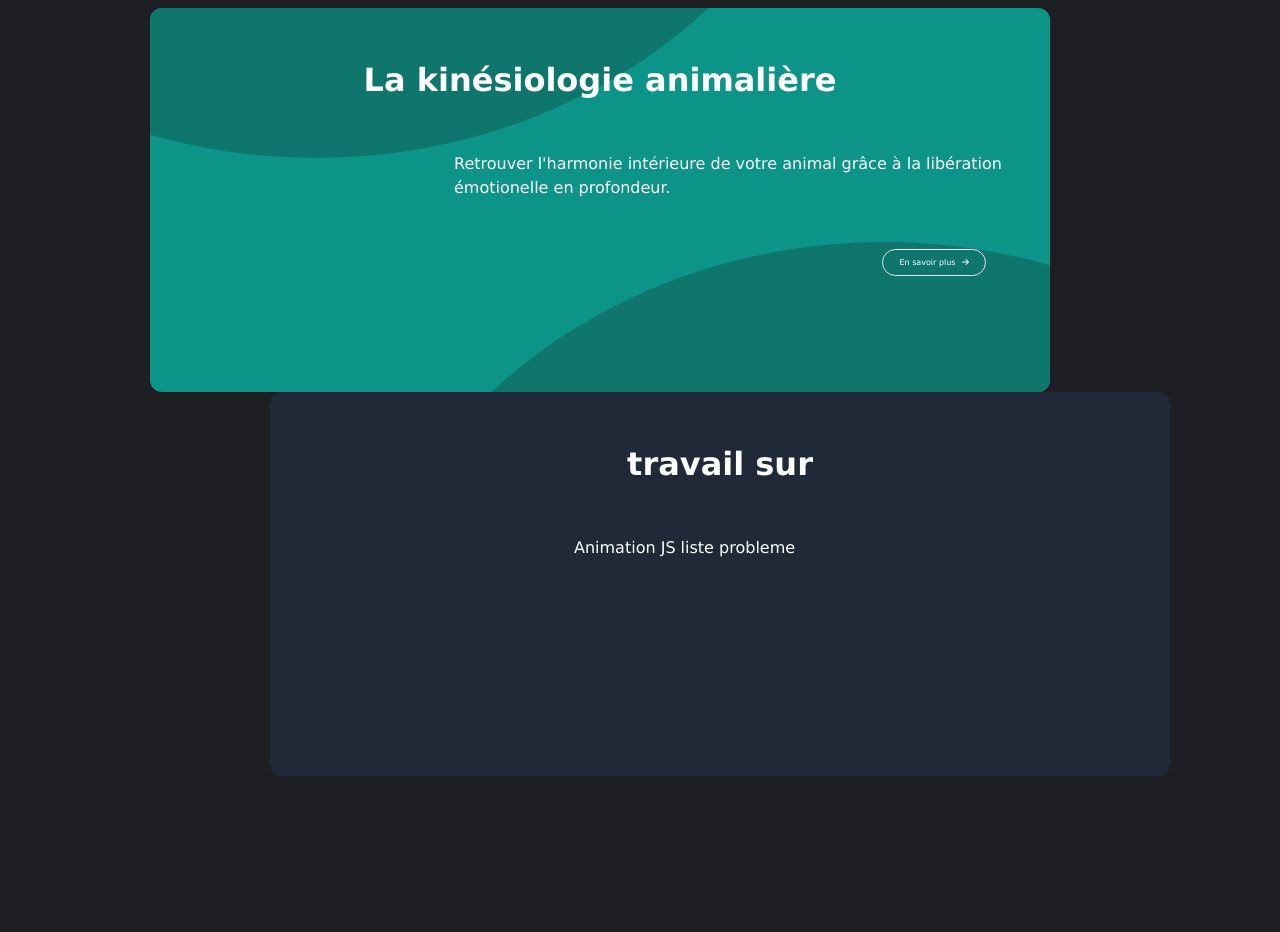
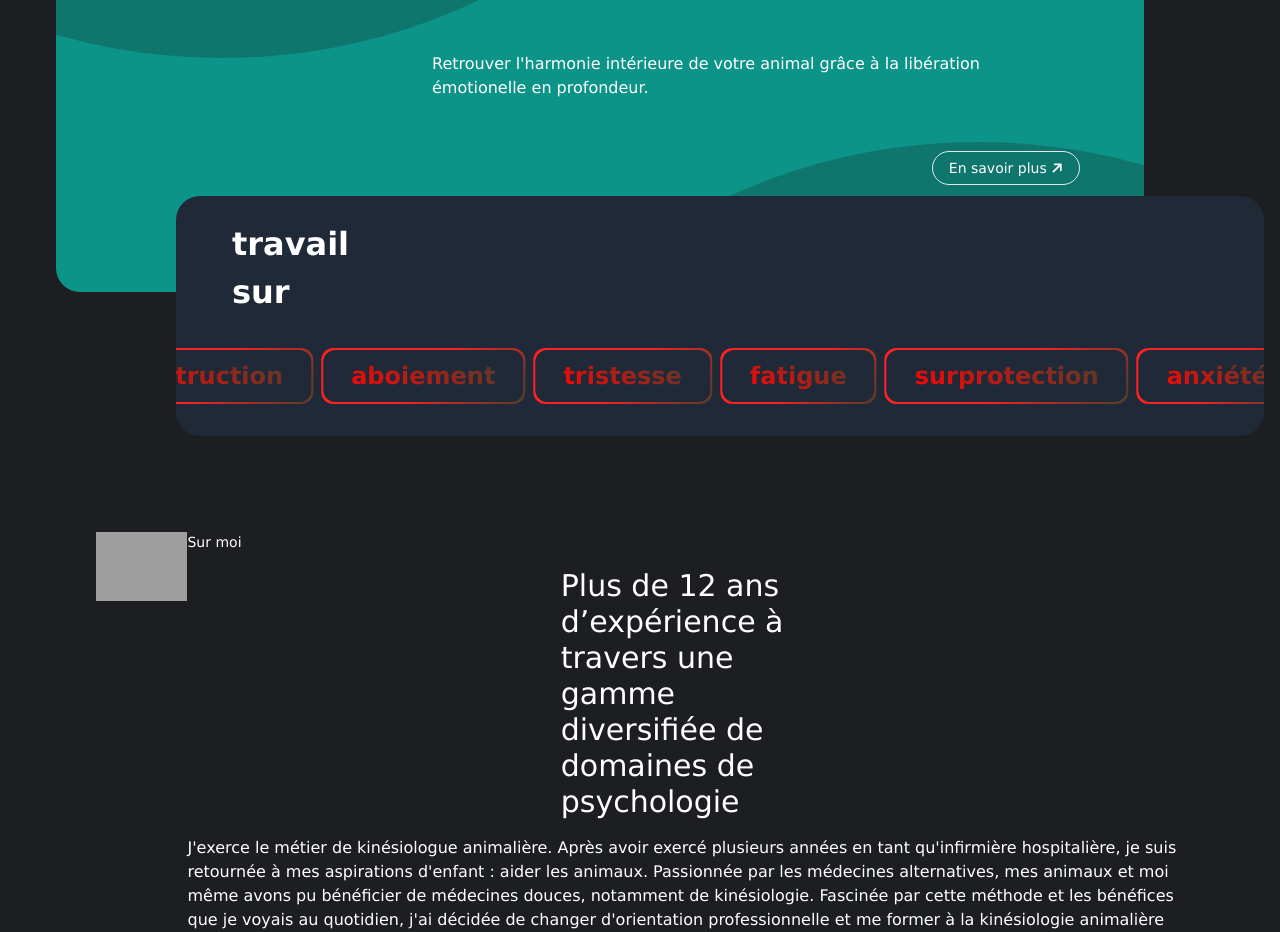
Before and after one commit to PilcodeurDev/kinesiologie_animaliere_25, a React (Vite) app in the folder frontend/: page / in a window 1280 px wide. Shown: the part 1042-1974 px from the top of the page. Before the commit the page ends 1914 px from the top, so only its background shows below. Built offline with nearby package versions, Linux system fonts and the light colour scheme; grey boxes are pictures that could not be loaded.

Commit message:
2eme box: animation CSS terminé

```diff
--- a/frontend/src/components/Home.jsx
+++ b/frontend/src/components/Home.jsx
@@ -1,11 +1,24 @@
 import "./css/Home.css";
+import alix from "../assets/alix_cheval.jpg";
 import { Link } from "react-router-dom";
 import { FontAwesomeIcon } from "@fortawesome/react-fontawesome";
 import { faArrowRight } from "@fortawesome/free-solid-svg-icons";
 
 export default function Home() {
+  const data = [
+    { word: "anxiété" },
+    { word: "réactivité" },
+    { word: "peur" },
+    { word: "marquage" },
+    { word: "destruction" },
+    { word: "aboiement" },
+    { word: "tristesse" },
+    { word: "fatigue" },
+    { word: "surprotection" },
+  ];
+
   return (
-    <div className="container">
+    <div className="container mx-auto px-24">
       {/* Navbar  */}
       <section>
         <div className="banner">
@@ -13,34 +26,92 @@ export default function Home() {
         </div>
       </section>
       <section>
+        <div>
           {/* 1er box */}
-        <div className="bg-teal-600 rounded-xl relative h-96 -left-10 overflow-hidden">
+          <div className="bg-teal-600 rounded-3xl relative h-96 -left-10 overflow-hidden z-0">
             <div className="circle bg-teal-700 absolute z-0 -left-96 -top-[850px]"></div>
-          <h2 className="flex justify-center py-12 relative z-10">
+            <div className=" w-3/4 border-red-700">
+              <h2 className="flex  py-12 relative z-10">
                 La kinésiologie animalière
               </h2>
-          <div className="px-12 ml-64 mb-12 ">
+              <div className="pl-12 ml-48">
                 Retrouver l'harmonie intérieure de votre animal grâce à la
                 libération émotionelle en profondeur.
               </div>
-          <div className="absolute right-16 z-10">
+              <div className="absolute right-16 bottom-28 z-10">
                 <Link
-              className=" relative px-4 py-2 border hover:border-2 rounded-full text-sm right-0"
+                  className=" relative px-4 py-2 border rounded-full text-sm right-0  hover:border-2 hover:ring-inset hover:font-black"
                   to="/la_kinésiologie"
                 >
-              En savoir plus{" "}
-              <FontAwesomeIcon className="ml-1" icon={faArrowRight} />
+                  En savoir plus
+                  <FontAwesomeIcon
+                    className="ml-1 rotate-45"
+                    icon={faArrowRight}
+                  />
                 </Link>
+              </div>
             </div>
             <div className="circle bg-teal-700 absolute z-0 -right-96 -bottom-[850px]"></div>
           </div>
           {/* 2eme box */}
-        <div className=" bg-gray-800 rounded-xl relative h-96 left-20 overflow-hidden">
-          <h2 className="flex justify-center py-12 relative ">travail sur</h2>
-          <div className="px-12 ml-64 mb-12 ">Animation JS liste probleme</div>
+          <div className=" bg-gray-800 rounded-3xl relative h-60 left-20 -top-24 overflow-hidden z-10">
+            <h2 className=" px-14 pt-6 relative ">travail</h2>
+            <h2 className=" px-14 pb-8 relative ">sur</h2>
+            {/* animation caroussel */}
+            <div className="flex words-slide">
+              {data.map((probleme) => (
+                <span
+                  key="probleme.id"
+                  className="border-linear-gradient p-[2px] mx-1 rounded-xl"
+                >
+                  <div className="word_bg px-7 py-2 rounded-xl">
+                    <span className="word">{probleme.word}</span>
+                  </div>
+                </span>
+              ))}
+              {data.map((probleme) => (
+                <span
+                  key="probleme.id"
+                  className="border-linear-gradient p-[2px] mx-1 rounded-xl"
+                >
+                  <div className="word_bg px-7 py-2 rounded-xl">
+                    <span className="word">{probleme.word}</span>
+                  </div>
+                </span>
+              ))}
+            </div>
+          </div>
         </div>
       </section>
-      <footer className="p-12"></footer>
+      <section className="pb-50">
+        <div className="container flex justify-between">
+          <div>
+            <img src={alix} alt="alix" />
+          </div>
+          <div>
+            <div className="text-sm pb-4">Sur moi</div>
+            <div className="text-3xl pb-4 w-[250px]">
+              Plus de 12 ans d’expérience à travers une gamme diversifiée de
+              domaines de psychologie
+            </div>
+            <div>
+              J'exerce le métier de kinésiologue animalière. Après avoir exercé
+              plusieurs années en tant qu'infirmière hospitalière, je suis
+              retournée à mes aspirations d'enfant : aider les animaux.
+              Passionnée par les médecines alternatives, mes animaux et moi même
+              avons pu bénéficier de médecines douces, notamment de
+              kinésiologie. Fascinée par cette méthode et les bénéfices que je
+              voyais au quotidien, j'ai décidée de changer d'orientation
+              professionnelle et me former à la kinésiologie animalière en
+              Touraine, à l'école Âme Animale en 2021-2022.
+            </div>
+            <Link to="/qui_suis_je">
+              À propos de alix{" "}
+              <FontAwesomeIcon className="ml-1 rotate-45" icon={faArrowRight} />
+            </Link>
+          </div>
+        </div>
+      </section>
       {/* Footer  */}
     </div>
   );
--- a/frontend/src/components/css/App.css
+++ b/frontend/src/components/css/App.css
@@ -15,12 +15,6 @@ body {
     "Lucida Sans Unicode", Geneva, Verdana, sans-serif;
 }
 
-.container {
-  width: 1000px;
-  margin: 0 auto;
-  padding: 50px 50px 0;
-}
-
 h1 {
   margin-bottom: 14px;
   font-size: 5rem;
--- a/frontend/src/components/css/Home.css
+++ b/frontend/src/components/css/Home.css
@@ -5,7 +5,7 @@
 
   height: 500px;
   margin-top: 100px;
-  margin-bottom: 400px;
+  margin-bottom: 350px;
 }
 
 .banner h1 {
@@ -24,3 +24,33 @@
   height: 1000px;
   border-radius: 50%;
 }
+
+.border-linear-gradient {
+  background: linear-gradient(135deg, #ff2222 0% 50%, #e5710b44);
+}
+
+.word_bg {
+  background: #1f2937;
+}
+
+.word {
+  font-size: 1.5rem;
+  font-weight: bold;
+  background: -webkit-linear-gradient(60deg, #ff0404, #e5710b44);
+  -webkit-background-clip: text;
+  -webkit-text-fill-color: transparent;
+}
+
+.words-slide {
+  white-space: nowrap;
+  animation: slide 20s linear infinite;
+}
+
+@keyframes slide {
+  0% {
+    transform: translateX(0%);
+  }
+  100% {
+    transform: translateX(-247%);
+  }
+}
--- a/frontend/tailwind.config.js
+++ b/frontend/tailwind.config.js
@@ -5,9 +5,9 @@ export default {
   ],
   theme: {
     extend: {},
-    fontSize: {
-      sm: '0.5rem'
-    },
+    rotate:{
+      "45": "315deg",
+    }
   },
   plugins: [],
 }
```
Also changed, not shown: 1 other file (tests, documents, lock files or other folders). Lines whose indentation alone changed are shown as unchanged.
